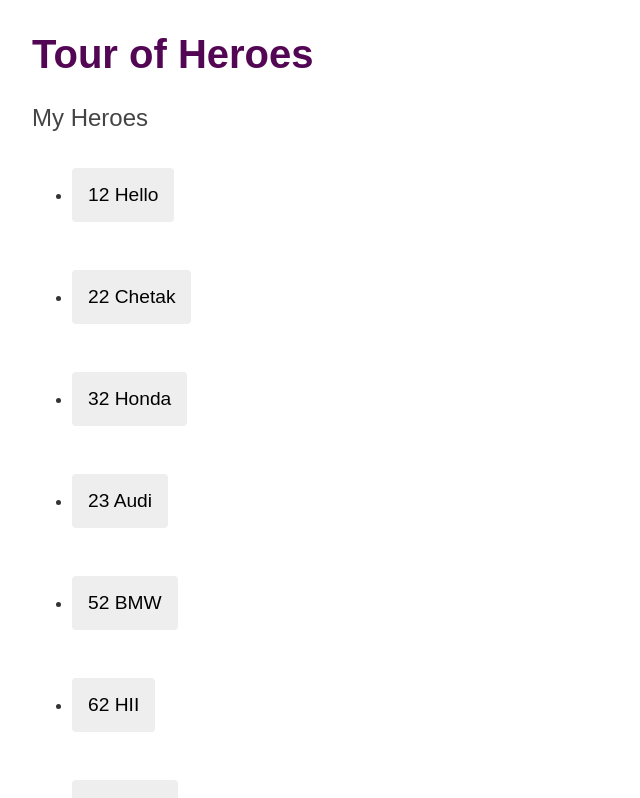
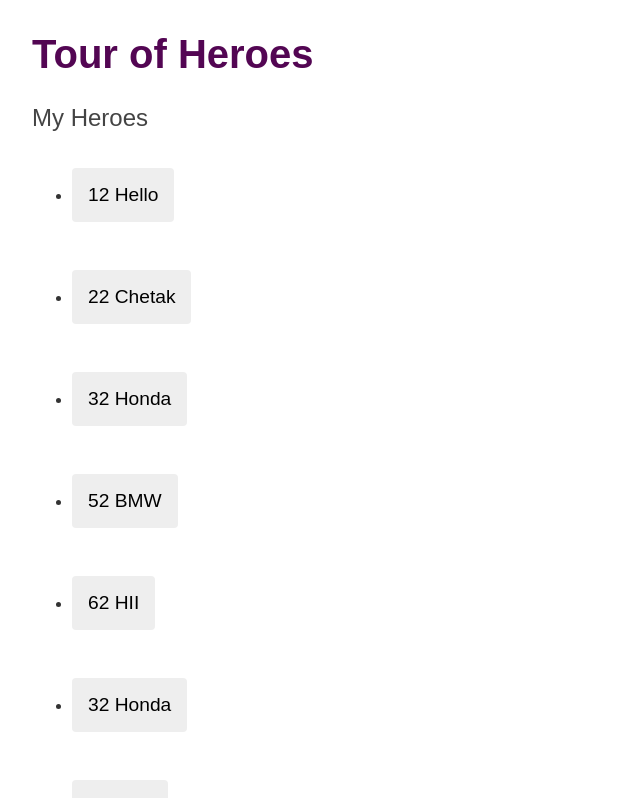
Before and after one commit to Jinesh2526/My-heros-project, an Angular app: page / in a window 1280 px wide. Shown: the top 798 px of the page, without its empty margins (0-640 px from the left). Built offline with nearby package versions, Linux system fonts and the light colour scheme.

Commit message:
1 file modified

```diff
--- a/src/app/heros/heros.component.html
+++ b/src/app/heros/heros.component.html
@@ -15,7 +15,7 @@ heros works!
 
 
   <ul class="heroes">
-    <li >
+    <li *ngIf="hero.id % 2==0 " >
       <button type="button">
         <span class="badge">{{ hero.id }} </span>
         <span class="name">{{ hero.name }} </span>
```
